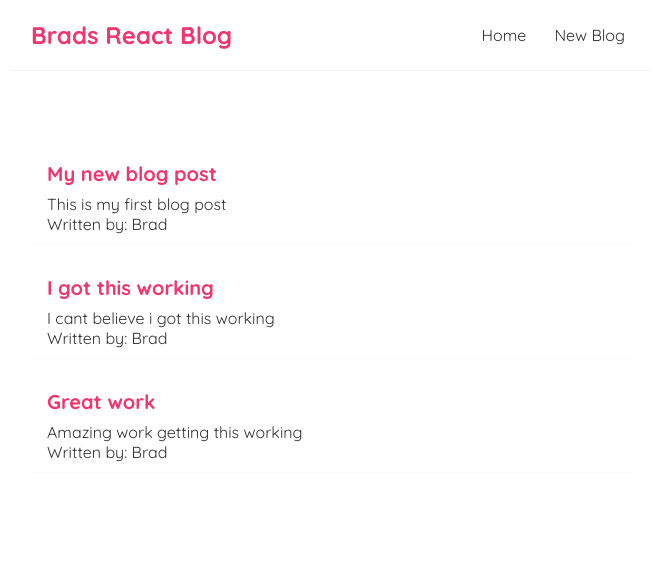
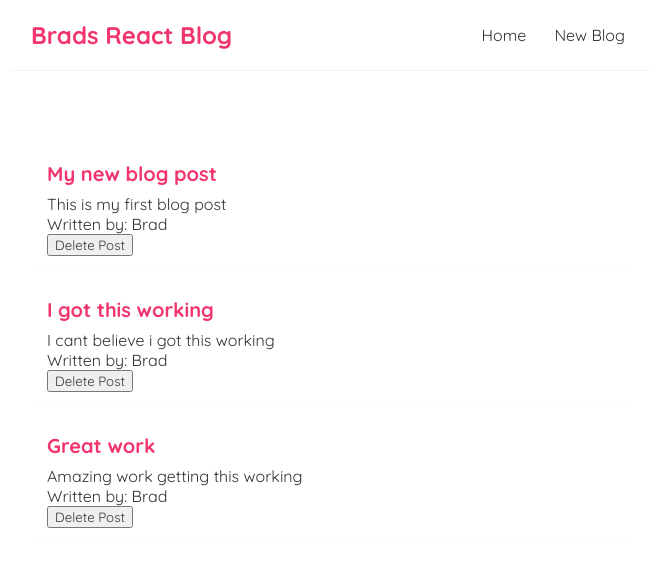
Before and after one commit to Bradzerafa/react-blog, a React (Create React App) app: page / in a window 1280 px wide. Shown: the top 566 px of the page, without its empty margins (309-964 px from the left). Built offline with nearby package versions, Linux system fonts and the light colour scheme.

Commit message:
Add a delete button

```diff
--- a/src/components/BlogList.js
+++ b/src/components/BlogList.js
@@ -1,4 +1,4 @@
-const BlogList = ({blogPosts}) => {
+const BlogList = ({blogPosts, deleteBtn}) => {
 
 
     return (
@@ -8,6 +8,7 @@ const BlogList = ({blogPosts}) => {
                 <h2>{post.title}</h2>
                 <p>{post.body}</p>
                 <p>Written by: {post.author}</p>
+                <button onClick={() => (deleteBtn(post.id)) }>Delete Post</button>
                 </div>
             ))}
         </div>
```
